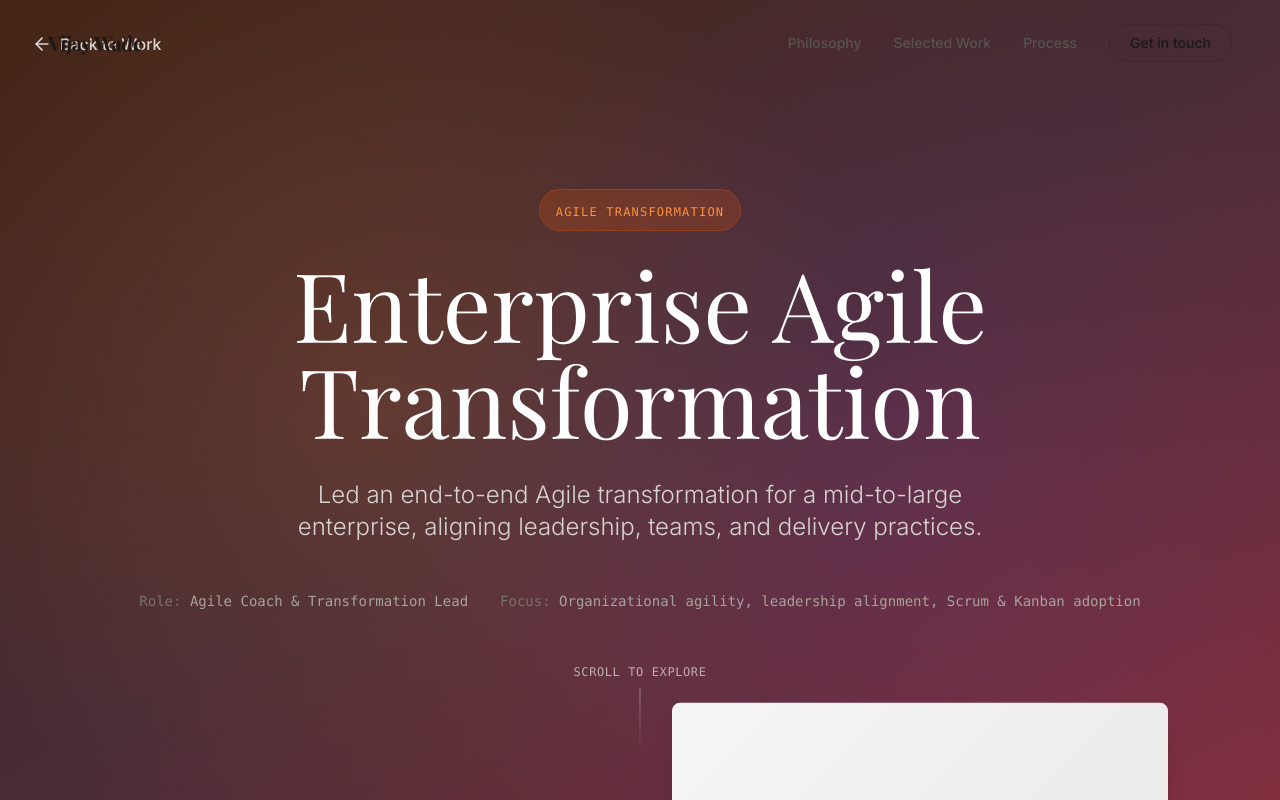
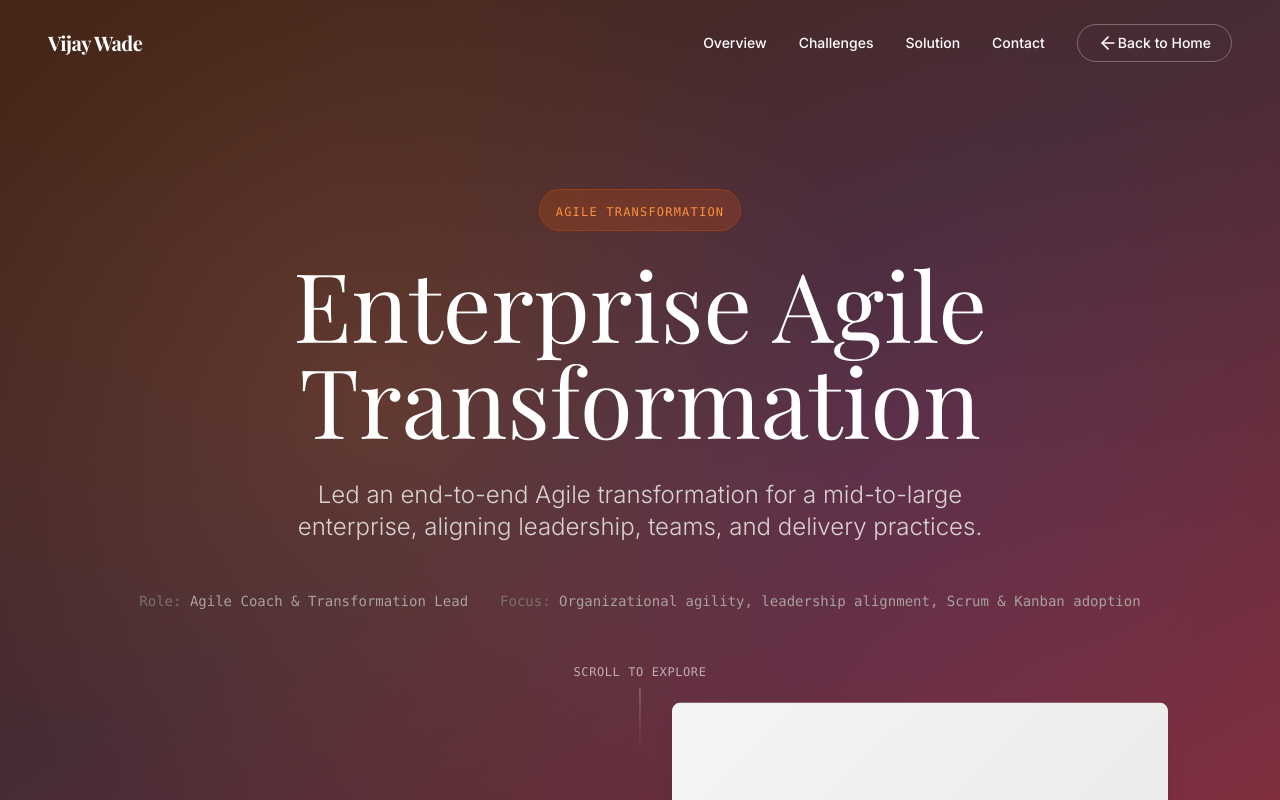
Before and after one commit to ParasBharde/new-product-owner-portfolio, a Next.js app: page /case-study/agile-transformation-enterprise in a window 1280 px wide. Shown: the top 800 px of the page. Built offline with nearby package versions, Linux system fonts and the light colour scheme; a web font is replaced by a local one.

Commit message:
Case Study Navbar Changes

```diff
--- a/app/case-study/[slug]/page.tsx
+++ b/app/case-study/[slug]/page.tsx
@@ -1,11 +1,11 @@
-'use client';
+"use client";
 
-import { useParams } from 'next/navigation';
-import Link from 'next/link';
-import { ArrowLeft, ArrowUpRight } from 'lucide-react';
-import { ParallaxSection } from '@/components/ui/ParallaxSection';
-import { PROJECTS } from '@/lib/constants';
-import { useEffect, useState } from 'react';
+import { useParams } from "next/navigation";
+import Link from "next/link";
+import { ArrowLeft, ArrowUpRight } from "lucide-react";
+import { ParallaxSection } from "@/components/ui/ParallaxSection";
+import { PROJECTS } from "@/lib/constants";
+import { useEffect, useState } from "react";
 
 /**
  * Case Study Detail Page with Parallax Effect
@@ -27,8 +27,8 @@ export default function CaseStudyPage() {
       setScrollY(window.scrollY);
     };
 
-    window.addEventListener('scroll', handleScroll, { passive: true });
-    return () => window.removeEventListener('scroll', handleScroll);
+    window.addEventListener("scroll", handleScroll, { passive: true });
+    return () => window.removeEventListener("scroll", handleScroll);
   }, []);
 
   if (!project) {
@@ -63,7 +63,8 @@ export default function CaseStudyPage() {
         <div
           className="absolute inset-0"
           style={{
-            background: 'radial-gradient(circle at 30% 50%, rgba(251, 146, 60, 0.15), transparent 50%)',
+            background:
+              "radial-gradient(circle at 30% 50%, rgba(251, 146, 60, 0.15), transparent 50%)",
             transform: `translateY(${scrollY * 0.3}px)`,
           }}
         />
@@ -71,7 +72,8 @@ export default function CaseStudyPage() {
         <div
           className="absolute inset-0"
           style={{
-            background: 'radial-gradient(circle at 70% 60%, rgba(168, 85, 247, 0.1), transparent 50%)',
+            background:
+              "radial-gradient(circle at 70% 60%, rgba(168, 85, 247, 0.1), transparent 50%)",
             transform: `translateY(${scrollY * 0.4}px)`,
           }}
         />
@@ -86,14 +88,16 @@ export default function CaseStudyPage() {
         >
           <div
             className={`max-w-5xl mx-auto text-center transition-all duration-1000 ${
-              isLoaded ? 'opacity-100 translate-y-0' : 'opacity-0 translate-y-20'
+              isLoaded
+                ? "opacity-100 translate-y-0"
+                : "opacity-0 translate-y-20"
             }`}
           >
             {/* Category badge */}
             <div
               className="inline-block mb-6 px-4 py-2 bg-orange-600/20 backdrop-blur-sm border border-orange-600/30 rounded-full transition-all duration-700 delay-200"
               style={{
-                transform: isLoaded ? 'translateY(0)' : 'translateY(20px)',
+                transform: isLoaded ? "translateY(0)" : "translateY(20px)",
                 opacity: isLoaded ? 1 : 0,
               }}
             >
@@ -106,7 +110,7 @@ export default function CaseStudyPage() {
             <h1
               className="font-serif text-6xl md:text-8xl text-white mb-8 leading-tight transition-all duration-1000 delay-300"
               style={{
-                transform: isLoaded ? 'translateY(0)' : 'translateY(30px)',
+                transform: isLoaded ? "translateY(0)" : "translateY(30px)",
                 opacity: isLoaded ? 1 : 0,
               }}
             >
@@ -117,7 +121,7 @@ export default function CaseStudyPage() {
             <p
               className="text-xl md:text-2xl text-stone-300 font-light max-w-3xl mx-auto mb-12 transition-all duration-1000 delay-500"
               style={{
-                transform: isLoaded ? 'translateY(0)' : 'translateY(30px)',
+                transform: isLoaded ? "translateY(0)" : "translateY(30px)",
                 opacity: isLoaded ? 1 : 0,
               }}
             >
@@ -128,7 +132,7 @@ export default function CaseStudyPage() {
             <div
               className="flex flex-wrap justify-center gap-8 text-stone-400 font-mono text-sm transition-all duration-1000 delay-700"
               style={{
-                transform: isLoaded ? 'translateY(0)' : 'translateY(30px)',
+                transform: isLoaded ? "translateY(0)" : "translateY(30px)",
                 opacity: isLoaded ? 1 : 0,
               }}
             >
@@ -147,22 +151,24 @@ export default function CaseStudyPage() {
           className="absolute bottom-12 left-1/2 -translate-x-1/2 flex flex-col items-center gap-2 text-white/60"
           style={{ opacity: heroOpacity }}
         >
-          <span className="text-xs font-mono uppercase tracking-wider">Scroll to explore</span>
+          <span className="text-xs font-mono uppercase tracking-wider">
+            Scroll to explore
+          </span>
           <div className="w-px h-16 bg-gradient-to-b from-white/40 to-transparent animate-pulse" />
         </div>
 
         {/* Back button */}
-        <Link
+        {/* <Link
           href="/#work"
           className="absolute top-8 left-8 flex items-center gap-2 text-white/80 hover:text-white transition-colors z-20 group"
         >
           <ArrowLeft className="w-5 h-5 transition-transform group-hover:-translate-x-1" />
           <span className="font-medium">Back to Work</span>
-        </Link>
+        </Link> */}
       </section>
 
       {/* Content Section with Parallax Layers */}
-      <section className="relative bg-white">
+      <section id="overview" className="relative bg-white">
         {/* Overview Section */}
         <div className="relative py-32 px-6 lg:px-12 max-w-6xl mx-auto">
           <ParallaxSection speed={0.3}>
@@ -184,7 +190,9 @@ export default function CaseStudyPage() {
                     <p className="text-stone-600">{project.focus}</p>
                   </div>
                   <div>
-                    <h4 className="font-semibold text-stone-900 mb-1">Outcome</h4>
+                    <h4 className="font-semibold text-stone-900 mb-1">
+                      Outcome
+                    </h4>
                     <p className="text-stone-600">{project.outcome}</p>
                   </div>
                 </div>
@@ -194,7 +202,7 @@ export default function CaseStudyPage() {
                 <div className="bg-gradient-to-br from-stone-100 to-stone-200 aspect-square rounded-lg shadow-xl flex items-center justify-center">
                   <div className="text-center p-8">
                     <div className="text-7xl font-serif text-stone-800 mb-4">
-                      {project.outcome.match(/\d+/)?.[0] || '100'}%
+                      {project.outcome.match(/\d+/)?.[0] || "100"}%
                     </div>
                     <p className="text-stone-600 font-medium">Success Rate</p>
                   </div>
@@ -205,42 +213,61 @@ export default function CaseStudyPage() {
         </div>
 
         {/* Challenge Section */}
-        <div className="relative py-24 px-6 lg:px-12 bg-stone-50">
+        <div
+          id="challenges"
+          className="relative py-24 px-6 lg:px-12 bg-stone-50"
+        >
           <div className="max-w-6xl mx-auto">
             <ParallaxSection speed={0.2}>
               <h2 className="font-serif text-5xl text-stone-900 mb-12">
                 The Challenge
               </h2>
               <div className="grid grid-cols-1 md:grid-cols-3 gap-8">
-                {['User Research', 'Design Strategy', 'Implementation'].map((item, index) => (
+                {["User Research", "Design Strategy", "Implementation"].map(
+                  (item, index) => (
                     <ParallaxSection
                       key={item}
                       speed={0.3 + index * 0.1}
                       className="bg-white p-8 rounded-lg shadow-lg"
                     >
                       <div className="w-12 h-12 bg-orange-100 rounded-full flex items-center justify-center mb-4">
-                      <span className="text-orange-600 font-bold text-xl">{index + 1}</span>
+                        <span className="text-orange-600 font-bold text-xl">
+                          {index + 1}
+                        </span>
                       </div>
-                    <h3 className="text-xl font-semibold text-stone-900 mb-3">{item}</h3>
+                      <h3 className="text-xl font-semibold text-stone-900 mb-3">
+                        {item}
+                      </h3>
                       <p className="text-stone-600">
-                      Detailed analysis and strategic approach to solving complex user
-                      experience challenges through data-driven decisions.
+                        Detailed analysis and strategic approach to solving
+                        complex user experience challenges through data-driven
+                        decisions.
                       </p>
                     </ParallaxSection>
-                ))}
+                  ),
+                )}
               </div>
             </ParallaxSection>
           </div>
         </div>
 
         {/* Solution Section with floating elements */}
-        <div className="relative py-32 px-6 lg:px-12 max-w-6xl mx-auto overflow-hidden">
+        <div
+          id="solution"
+          className="relative py-32 px-6 lg:px-12 max-w-6xl mx-auto overflow-hidden"
+        >
           {/* Floating background shapes */}
-          <ParallaxSection speed={0.8} className="absolute top-0 right-0 w-96 h-96 -mr-48">
+          <ParallaxSection
+            speed={0.8}
+            className="absolute top-0 right-0 w-96 h-96 -mr-48"
+          >
             <div className="w-full h-full bg-gradient-to-br from-orange-200 to-purple-200 rounded-full blur-3xl opacity-30" />
           </ParallaxSection>
 
-          <ParallaxSection speed={0.6} className="absolute bottom-0 left-0 w-64 h-64 -ml-32">
+          <ParallaxSection
+            speed={0.6}
+            className="absolute bottom-0 left-0 w-64 h-64 -ml-32"
+          >
             <div className="w-full h-full bg-gradient-to-tr from-blue-200 to-green-200 rounded-full blur-3xl opacity-30" />
           </ParallaxSection>
 
@@ -250,9 +277,9 @@ export default function CaseStudyPage() {
                 The Solution
               </h2>
               <p className="text-xl text-stone-600 leading-relaxed max-w-3xl mb-16">
-                A comprehensive approach combining user research, iterative design, and
-                data-driven decision making to create an intuitive experience that exceeded
-                business goals.
+                A comprehensive approach combining user research, iterative
+                design, and data-driven decision making to create an intuitive
+                experience that exceeded business goals.
               </p>
             </ParallaxSection>
 
@@ -297,7 +324,10 @@ export default function CaseStudyPage() {
         </div>
 
         {/* Next Project Teaser */}
-        <div className="relative py-24 px-6 lg:px-12 bg-stone-900 text-white">
+        <div
+          id="contact"
+          className="relative py-24 px-6 lg:px-12 bg-stone-900 text-white"
+        >
           <div className="max-w-6xl mx-auto text-center">
             <ParallaxSection speed={0.2}>
               <h3 className="text-stone-400 font-mono text-sm uppercase tracking-widest mb-4">
@@ -315,5 +345,5 @@ export default function CaseStudyPage() {
         </div>
       </section>
     </div>
-  )
+  );
 }
--- a/components/layout/Header.tsx
+++ b/components/layout/Header.tsx
@@ -3,9 +3,16 @@
 import Link from "next/link";
 import { Menu, X } from "lucide-react";
 import { useScrollDetection, useMobileMenu } from "@/lib/hooks";
+import { ArrowLeft } from "lucide-react";
 import { MobileMenu } from "@/components/ui/MobileMenu";
-import { BRAND_NAME, NAV_LINKS, MOBILE_NAV_LINKS } from "@/lib/constants";
+import {
+  BRAND_NAME,
+  NAV_LINKS,
+  MOBILE_NAV_LINKS,
+  CASE_NAV_LINKS,
+} from "@/lib/constants";
 import { handleSmoothScroll } from "@/lib/utils";
+import { usePathname } from "next/navigation";
 
 /**
  * Main header component with navigation and mobile menu
@@ -13,6 +20,9 @@ import { handleSmoothScroll } from "@/lib/utils";
 export function Header() {
   const isScrolled = useScrollDetection(50);
   const { isOpen, toggle, close } = useMobileMenu();
+  const pathname = usePathname();
+
+  const isCaseStudyOpen = pathname.includes("/case-study");
 
   // Handle smooth scroll and hash removal for "Get in touch" button
   const handleContactClick = (e: React.MouseEvent<HTMLAnchorElement>) => {
@@ -21,9 +31,9 @@ export function Header() {
 
   return (
     <header
-      className={`fixed w-full z-50 top-0 transition-all duration-300 ${
-        isScrolled ? "bg-[#F9F8F6]/90 backdrop-blur-md shadow-sm py-4" : "py-6"
-      }`}
+      className={`fixed w-full top-0 z-50 transition-all duration-300
+  ${isScrolled ? "bg-[#F9F8F6]/90 backdrop-blur-md shadow-sm py-4" : "py-6"}
+`}
     >
       <div className="max-w-7xl mx-auto px-6 lg:px-12 flex justify-between items-center">
         {/* Brand Logo */}
@@ -33,7 +43,13 @@ export function Header() {
             e.preventDefault();
             window.scrollTo({ top: 0, behavior: "smooth" });
           }}
-          className="font-serif text-xl font-bold tracking-tight text-stone-900 z-50 relative hover:text-orange-600 transition-colors focus:outline-none focus:text-orange-600"
+          className={`font-serif text-xl font-bold tracking-tight z-50 relative transition-colors focus:outline-none
+  ${
+    isCaseStudyOpen && !isScrolled
+      ? "text-white hover:text-orange-200"
+      : "text-stone-900 hover:text-orange-600 focus:text-orange-600"
+  }
+`}
           aria-label="Home"
         >
           {BRAND_NAME}
@@ -45,7 +61,22 @@ export function Header() {
           role="navigation"
           aria-label="Main navigation"
         >
-          {NAV_LINKS.map((link) => (
+          {isCaseStudyOpen
+            ? CASE_NAV_LINKS.map((link) => (
+                <Link
+                  key={link.href}
+                  href={link.href}
+                  onClick={(e) => handleSmoothScroll(e, link.href)}
+                  className={`text-sm font-medium transition-colors focus:outline-none focus:text-orange-600 ${
+                    isScrolled
+                      ? "text-stone-600 hover:text-orange-600"
+                      : "text-white hover:text-orange-200"
+                  }`}
+                >
+                  {link.label}
+                </Link>
+              ))
+            : NAV_LINKS.map((link) => (
                 <Link
                   key={link.href}
                   href={link.href}
@@ -56,18 +87,37 @@ export function Header() {
                 </Link>
               ))}
           <Link
-            href="#contact"
-            onClick={handleContactClick}
-            className="text-sm font-medium text-stone-900 border border-stone-900/20 px-5 py-2 rounded-full hover:bg-stone-900 hover:text-white transition-all duration-300 focus:outline-none focus:bg-stone-900 focus:text-white"
+            href={isCaseStudyOpen ? "/#work" : "#contact"}
+            onClick={(e) => {
+              if (!isCaseStudyOpen) handleContactClick(e);
+            }}
+            className={`text-sm font-medium border px-5 py-2 rounded-full transition-all duration-300 focus:outline-none focus:bg-stone-900 focus:text-white
+  ${
+    isCaseStudyOpen && !isScrolled
+      ? "text-white border-white/30 hover:bg-white hover:text-stone-900"
+      : "text-stone-900 border-stone-900/20 hover:bg-stone-900 hover:text-white"
+  }
+`}
           >
-            Get in touch
+            {isCaseStudyOpen ? (
+              <div className="flex justify-between">
+                <ArrowLeft className="w-5 h-5 transition-transform group-hover:-translate-x-1" />
+                <span>Back to Home</span>
+              </div>
+            ) : (
+              "Get in touch"
+            )}
           </Link>
         </nav>
 
         {/* Mobile Menu Button - Fixed positioning */}
         <button
           onClick={toggle}
-          className="md:hidden z-50 relative text-stone-900 hover:text-orange-600 transition-colors focus:outline-none focus:text-orange-600 p-2 -mr-2"
+          className={`md:hidden z-50 relative transition-colors focus:outline-none p-2 -mr-2 ${
+            isCaseStudyOpen && !isScrolled
+              ? "text-white hover:text-orange-200"
+              : "text-stone-900 hover:text-orange-600"
+          }`}
           aria-label={isOpen ? "Close menu" : "Open menu"}
           aria-expanded={isOpen}
           aria-controls="mobile-menu"
--- a/lib/constants.ts
+++ b/lib/constants.ts
@@ -33,6 +33,13 @@ export const NAV_LINKS: NavLink[] = [
   { label: "Process", href: "#process" },
 ];
 
+export const CASE_NAV_LINKS: NavLink[] = [
+  { label: "Overview", href: "#overview" },
+  { label: "Challenges", href: "#challenges" },
+  { label: "Solution", href: "#solution" },
+  { label: "Contact", href: "#contact" },
+];
+
 /**
  * Mobile navigation links (includes Contact)
  */
@@ -54,7 +61,7 @@ export const HERO = {
   ctaText: portfolioData.hero.ctaText,
   ctaHref: portfolioData.hero.ctaHref,
   location: portfolioData.personal.location,
-  experience: portfolioData.personal.experience
+  experience: portfolioData.personal.experience,
 };
 
 /**
@@ -122,41 +129,47 @@ export const RECOMMENDATIONS: Recommendation[] = [
     name: "Sarah Mitchell",
     role: "VP of Product",
     company: "TechCorp",
-    content: "An exceptional product owner who consistently delivers value. Their ability to balance user needs with business objectives is remarkable.",
+    content:
+      "An exceptional product owner who consistently delivers value. Their ability to balance user needs with business objectives is remarkable.",
   },
   {
     id: "2",
     name: "David Chen",
     role: "Engineering Lead",
     company: "StartupXYZ",
-    content: "Working with them was a game-changer for our team. They brought clarity to complex problems and fostered true collaboration.",
+    content:
+      "Working with them was a game-changer for our team. They brought clarity to complex problems and fostered true collaboration.",
   },
   {
     id: "3",
     name: "Maria Rodriguez",
     role: "UX Designer",
     company: "DesignHub",
-    content: "A visionary leader who understands the importance of user-centered design. Their strategic thinking elevated our entire product.",
+    content:
+      "A visionary leader who understands the importance of user-centered design. Their strategic thinking elevated our entire product.",
   },
   {
     id: "4",
     name: "James Thompson",
     role: "CEO",
     company: "InnovateLabs",
-    content: "Their agile mindset and ability to drive outcomes made them an invaluable asset. Highly recommend for any product leadership role.",
+    content:
+      "Their agile mindset and ability to drive outcomes made them an invaluable asset. Highly recommend for any product leadership role.",
   },
   {
     id: "5",
     name: "Lisa Wang",
     role: "Scrum Master",
     company: "AgileFirst",
-    content: "A natural product owner with excellent stakeholder management skills. They transformed how our team approached product development.",
+    content:
+      "A natural product owner with excellent stakeholder management skills. They transformed how our team approached product development.",
   },
   {
     id: "6",
     name: "Michael Brown",
     role: "CTO",
     company: "CloudTech",
-    content: "Exceptional at turning ambiguous requirements into clear roadmaps. Their leadership and product intuition are second to none.",
+    content:
+      "Exceptional at turning ambiguous requirements into clear roadmaps. Their leadership and product intuition are second to none.",
   },
 ];
```
Lines whose indentation alone changed are shown as unchanged.
